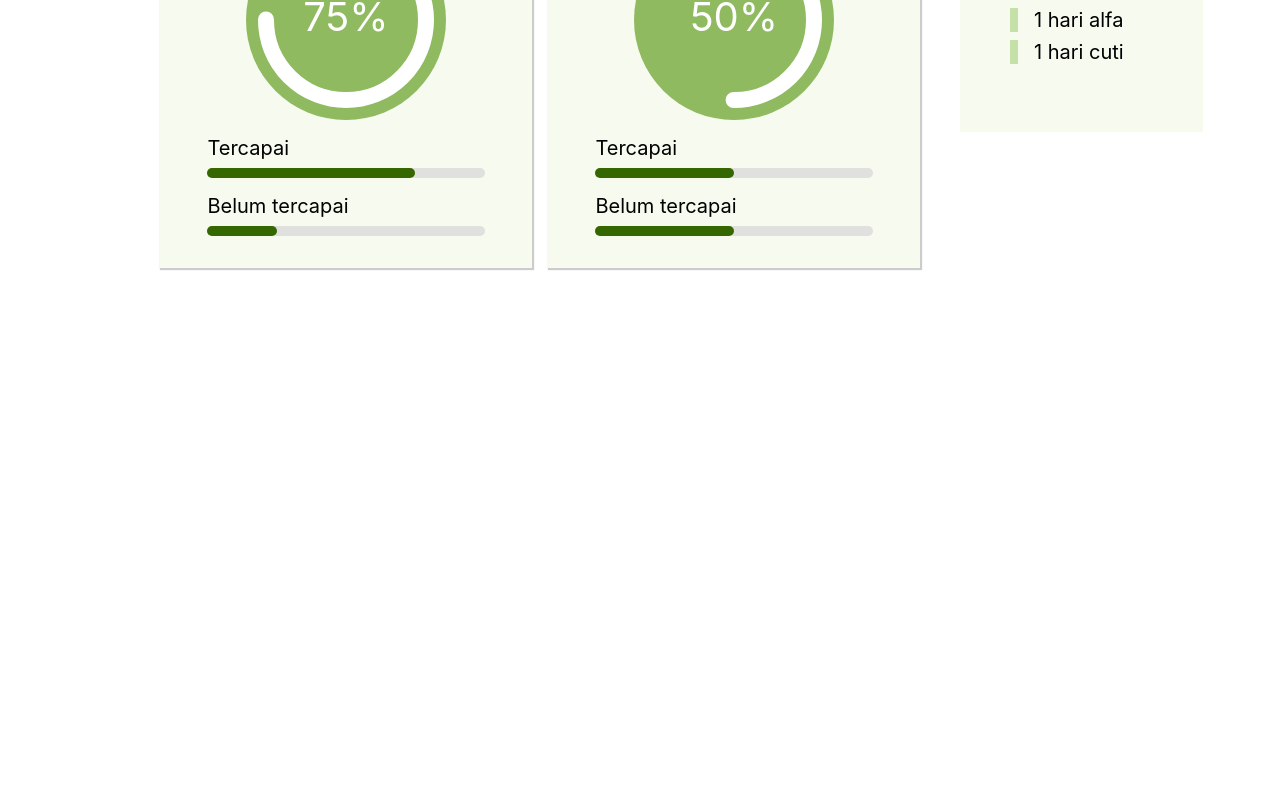
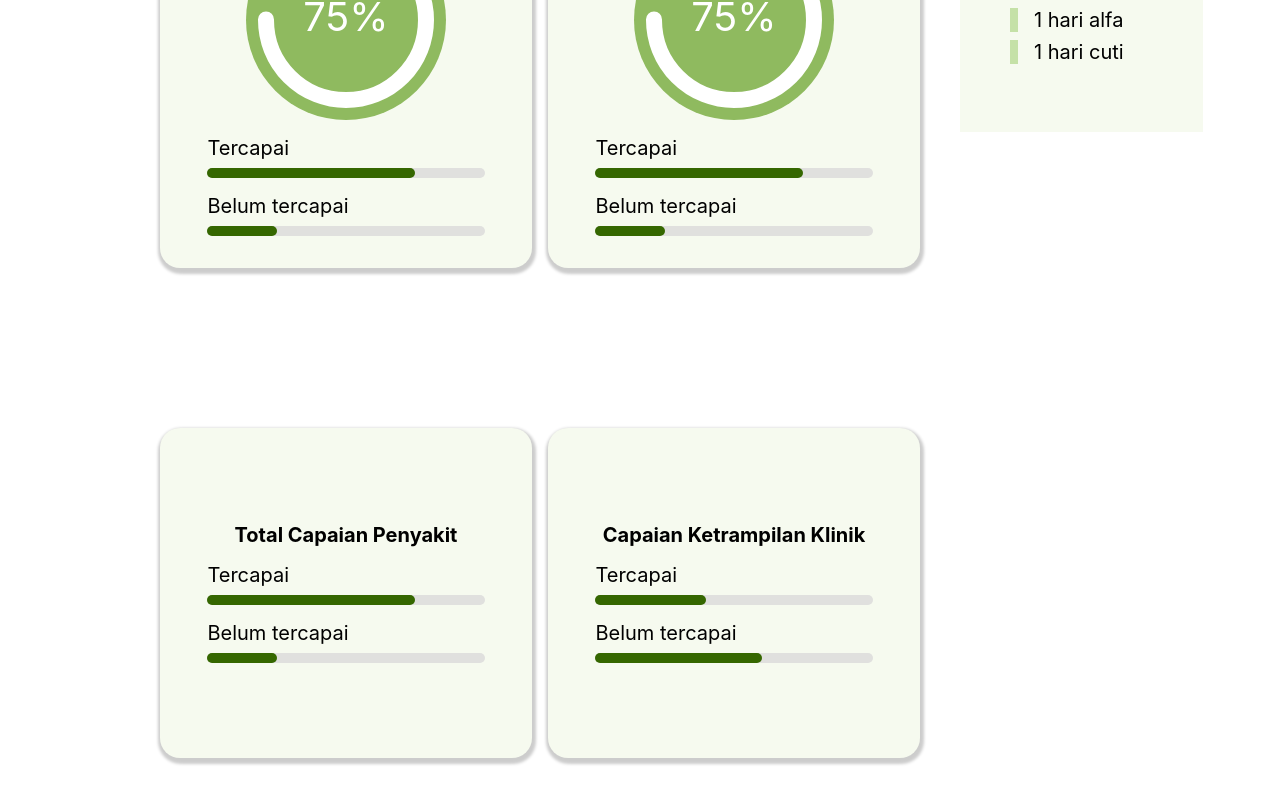
Before and after one commit to aziemp66/E-LOGBOOK-PRODI-PROFESI-FAKULTAS-KEDOKTERAN-UNIVERSITAS-SRIWIJAYA, a React (Vite) app in the folder Client/: page /dashboard in a window 1280 px wide. Shown: the part 580-1384 px from the top of the page. Before the commit the page ends 928 px from the top, so only its background shows below. Built offline with nearby package versions, Linux system fonts and the light colour scheme; sample sign-in values are in the browser's storage.

Commit message:
Completed Dashboard Pages

```diff
--- a/Client/src/components/progresscard/ProgressCard.jsx
+++ b/Client/src/components/progresscard/ProgressCard.jsx
@@ -6,16 +6,18 @@ import CircularProgressBar from "../ui/circularprogressbar/CircularProgressBar";
 import LineProgressBar from "../ui/lineprogressbar/LineProgressBar";
 
 const ProgressCard = (props) => {
-	const { percentage } = props;
+	const { percentage, circleProgressBar, title } = props;
 	const uncompleted = 100 - percentage;
 	return (
 		<div className={styles.card}>
 			<div className={styles.title}>
-				<h3>Capaian Penyakit</h3>
+				<h3>{title}</h3>
 			</div>
-			<div className={styles.circleProgress}>
-				<CircularProgressBar percentage={percentage} />
-			</div>
+			{circleProgressBar && (
+				<div className={styles.circleProgress}>
+					<CircularProgressBar percentage={percentage} />
+				</div>
+			)}
 			<div className={styles.progressList}>
 				<div className={styles.progress}>
 					<h4>Tercapai</h4>
--- a/Client/src/components/progresscard/ProgressCard.module.css
+++ b/Client/src/components/progresscard/ProgressCard.module.css
@@ -5,8 +5,9 @@
 	align-items: center;
 	gap: 1rem;
 	background-color: #f6faef;
-	box-shadow: 1px 1px 1px 1px rgba(0, 0, 0, 0.2);
+	box-shadow: 1px 3px 3px 3px rgba(0, 0, 0, 0.2);
 	padding: 2rem;
+	border-radius: 20px;
 }
 .title h3 {
 	font-size: 1.25rem;
--- a/Client/src/pages/dashboard/DashBoard.jsx
+++ b/Client/src/pages/dashboard/DashBoard.jsx
@@ -34,14 +34,28 @@ const DashBoard = () => {
 					</div>
 					<ul className={styles.progressList}>
 						<ProgressCard
+							title={"Capaian Penyakit"}
+							circleProgressBar={true}
+							percentage={75}
 							className={styles.progressCard}
+						/>
+						<ProgressCard
+							title={"Capaian Penyakit"}
+							circleProgressBar={true}
+							percentage={75}
+							className={styles.progressCard}
+						/>
+					</ul>
+					<div className={styles.totalProgress}>
+						<ProgressCard
+							title={"Total Capaian Penyakit"}
 							percentage={75}
 						/>
 						<ProgressCard
-							className={styles.progressCard}
-							percentage={50}
+							title={"Capaian Ketrampilan Klinik"}
+							percentage={40}
 						/>
-					</ul>
+					</div>
 				</div>
 				<PresentionCard
 					present={present}
--- a/Client/src/pages/dashboard/DashBoard.module.css
+++ b/Client/src/pages/dashboard/DashBoard.module.css
@@ -41,3 +41,10 @@
 	grid-template-columns: 1fr 1fr;
 	gap: 1rem;
 }
+.totalProgress {
+	margin-top: 10rem;
+	display: grid;
+	grid-template-columns: 1fr 1fr;
+	gap: 1rem;
+	height: 330px;
+}
```
